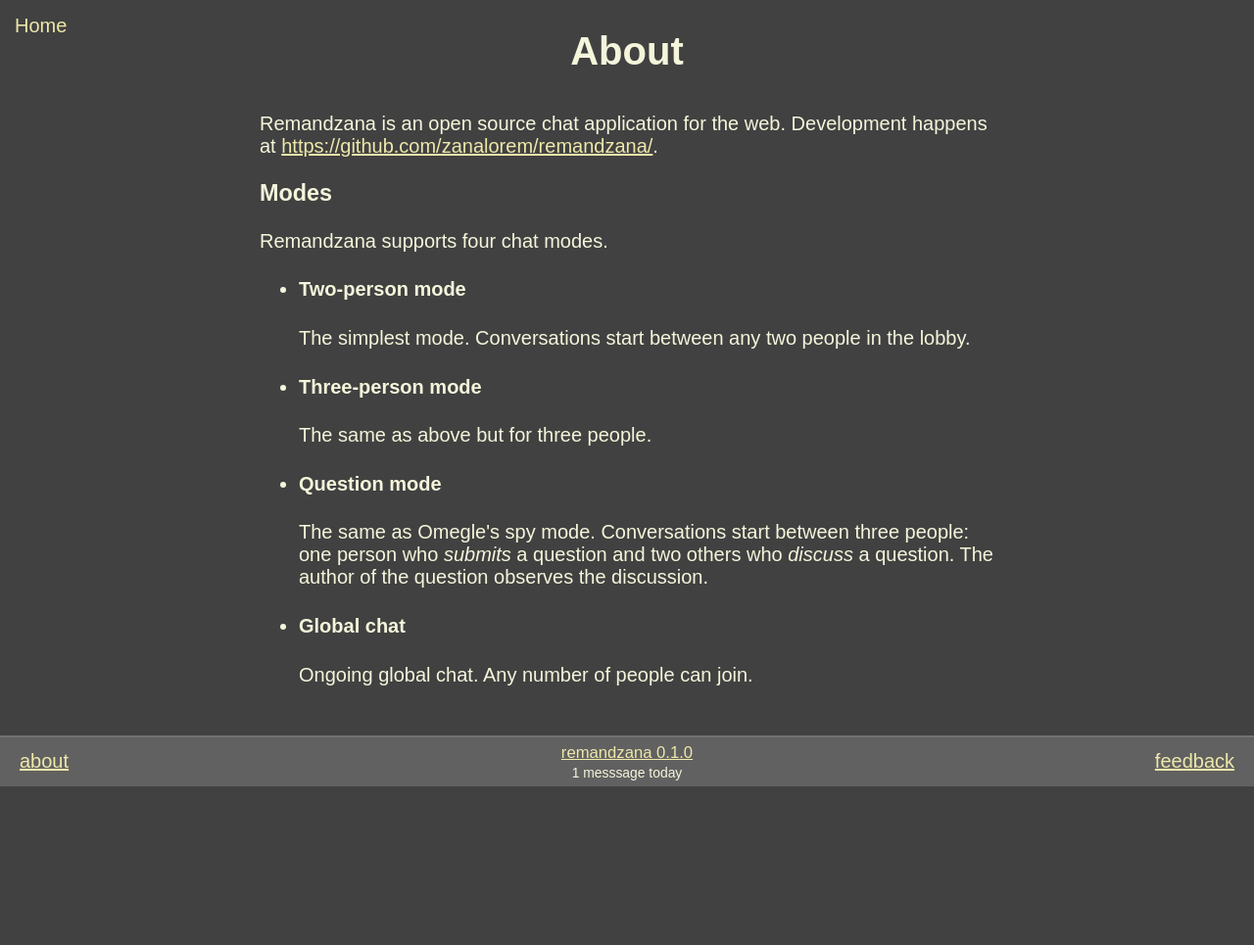
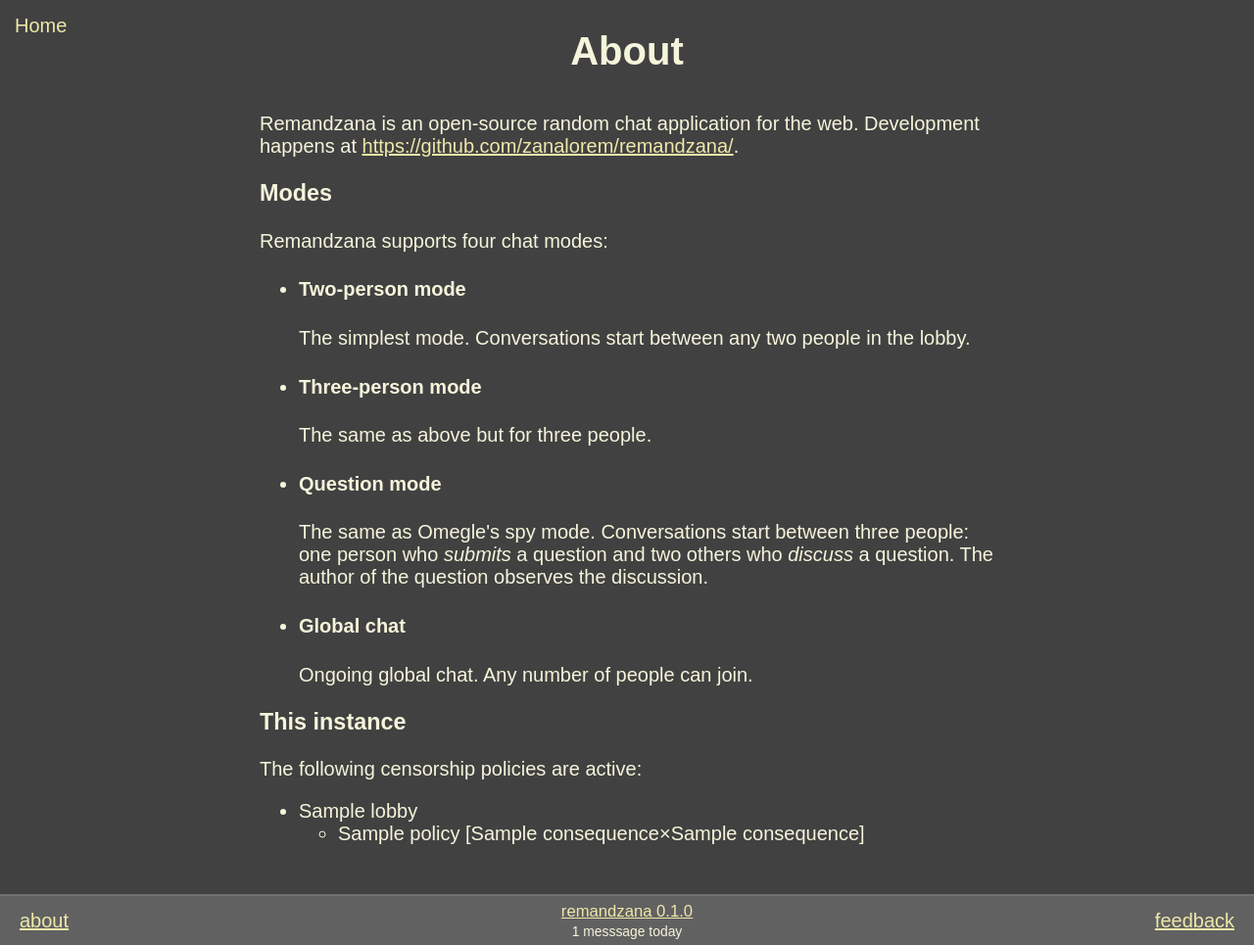
Before and after one commit to zanalorem/remandzana, a Python web app: template remandzana/templates/about.html in a window 1280 px wide. Shown: the whole page at 98% size. Before the commit the page ends 803 px from the top, so only its background shows below. Run offline with Jinja, Linux system fonts and the light colour scheme; the template is opened without the code that fills it: most values are stand-ins (such as "Sample title", 1, 10 or a date in 2020).

Commit message:
Update about.html

```diff
--- a/remandzana/templates/about.html
+++ b/remandzana/templates/about.html
@@ -9,35 +9,58 @@
         <h2>About</h2>
         <section>
             <p>
-                Remandzana is an open source chat application for the web.
+                Remandzana is an open-source random chat application for the web.
                 Development happens at <a href="https://github.com/zanalorem/remandzana/" referrerpolicy="no-referrer" rel="noreferrer" target="_blank">https://github.com/zanalorem/remandzana/</a>.
             </p>
         </section>
         <section>
             <h3>Modes</h3>
-            <p>Remandzana supports four chat modes.
+            <p>Remandzana supports four chat modes:<p>
             <ul>
                 <li>
                     <h4>Two-person mode</h4>
-                        <p>The simplest mode. Conversations start between any two people in the lobby.</p>
+                    <div>The simplest mode. Conversations start between any two people in the lobby.</div>
                 </li>
                 <li>
                     <h4>Three-person mode</h4>
-                        <p>The same as above but for three people.</p>
+                    <div>The same as above but for three people.</div>
                 </li>
                 <li>
                     <h4>Question mode</h4>
-                        <p>The same as Omegle's spy mode. Conversations start between three people: one
+                    <div>The same as Omegle's spy mode. Conversations start between three people: one
                         person who <i>submits</i> a question and two others who <i>discuss</i> a
                         question. The author of the question observes the discussion.
-                        </p>
+                    </div>
                 </li>
                 <li>
                     <h4>Global chat</h4>
-                        <p>Ongoing global chat. Any number of people can join.</p>
+                    <div>Ongoing global chat. Any number of people can join.</div>
                 </li>
             </ul>
-            </p>
+        </section>
+        <section>
+            <h3>This instance</h3>
+            <p>The following censorship policies are active:</p>
+            <ul>
+                {% for lobby in lobbies %}
+                    <li>{{ lobby.MODE_NAME }}</li>
+                    {% if lobby.policies %}
+                        <ul>
+                            {% for policy in lobby.policies %}
+                                <li>{{ policy.POLICY_NAME }}
+                                    {% for consequence in policy._consequences %}
+                                        {% with nb_times = policy._consequences[consequence] %}
+                                            {% if loop.first %}<span class="consequences">[{% endif %}{{ consequence }}{% if nb_times != 1 %}&times;{{ nb_times }}{% endif %}{% if loop.last %}]</span>{% else %} &rightarrow;{% endif %}
+                                        {% endwith %}
+                                    {% endfor %}
+                                </li>
+                            {% endfor %}
+                        </ul>
+                    {% else %}
+                        <ul><li><i>None</i></li></ul>
+                    {% endif %}
+                {% endfor %}
+            </ul>
         </section>
     </div>
 {% endblock %}
```
Lines whose indentation alone changed are shown as unchanged.
